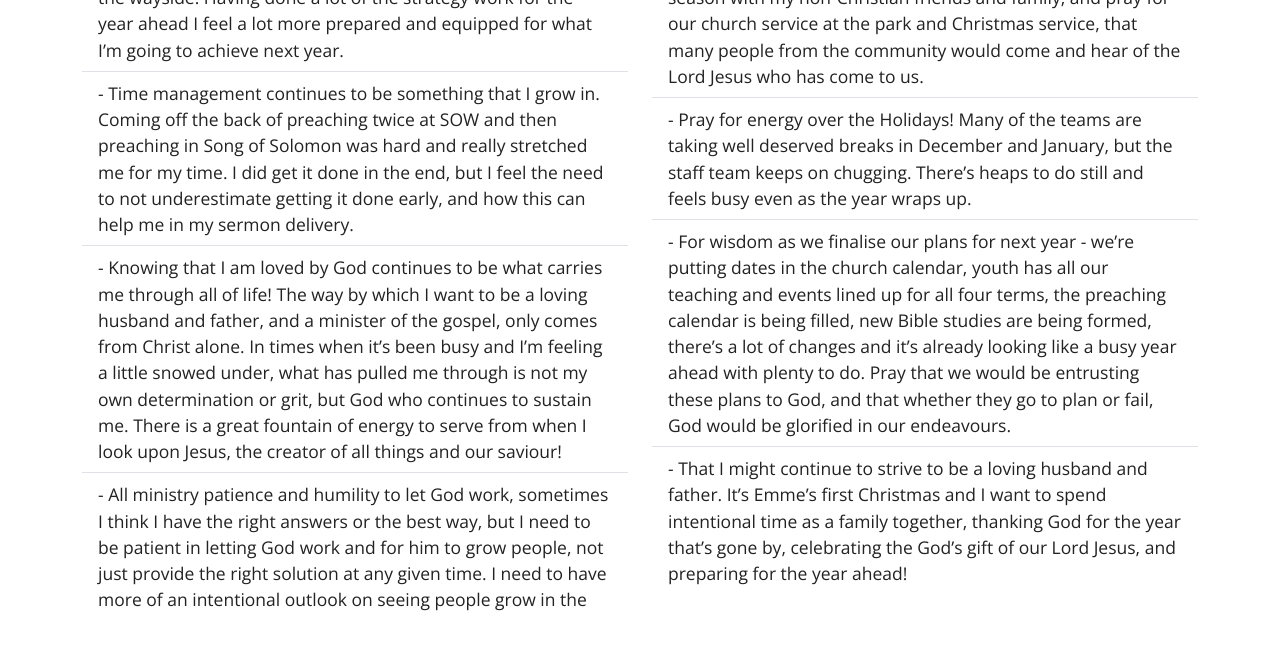
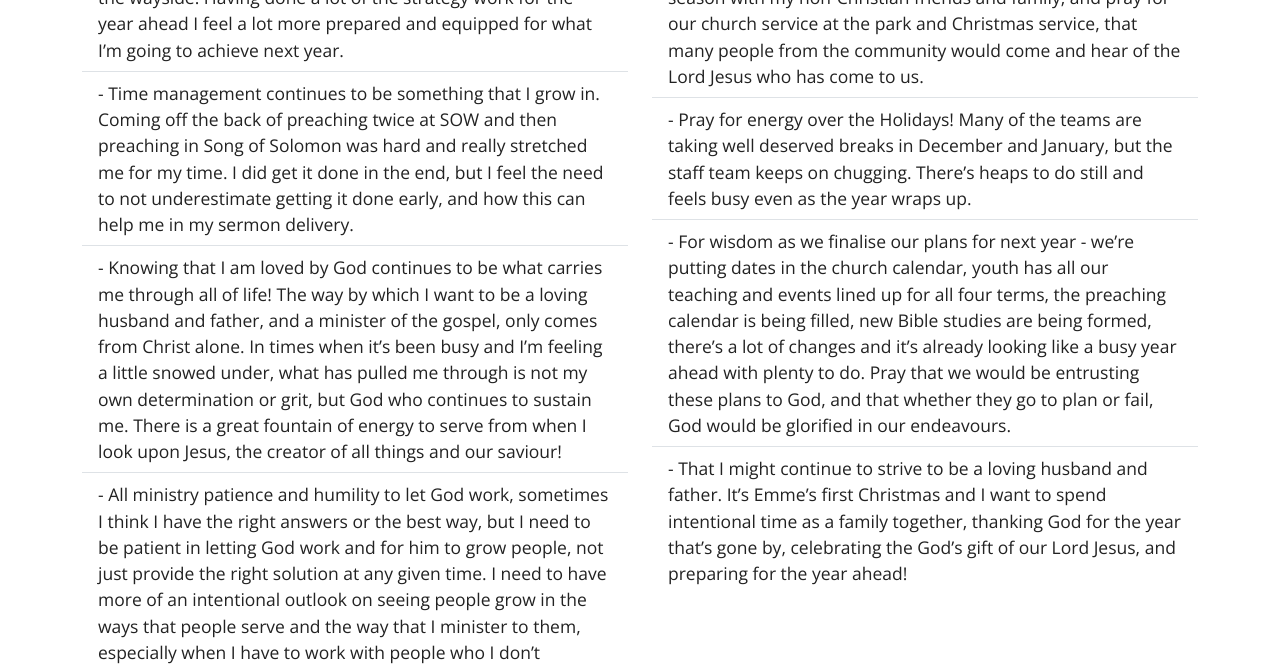
Before and after one commit to JayJune/jayjune.github.io, a Jekyll site: the page built from _posts/2025-12-12-nov.markdown, in a window 1280 px wide and 1400 px high, scrolled down 3157 px. Shown: the top 669 px of the window. Built offline with Jekyll 4.4.1, drawn with Linux system fonts in a browser that asks for light colours; some of the changed text lies outside the part shown.

Commit message:
fix nov text mistakes

```diff
--- a/_posts/2025-12-12-nov.markdown
+++ b/_posts/2025-12-12-nov.markdown
@@ -86,7 +86,7 @@ categories: update
             <li class="list-group-item">- Planning is hard work! But worth it for moving forward. There’s a lot of things that I took on this year that weren’t necessarily planned, and as a result they’ve kind of fallen by the wayside. Having done a lot of the strategy work for the year ahead I feel a lot more prepared and equipped for what I’m going to achieve next year.</li>
             <li class="list-group-item">- Time management continues to be something that I grow in. Coming off the back of preaching twice at SOW and then preaching in Song of Solomon was hard and really stretched me for my time. I did get it done in the end, but I feel the need to not underestimate getting it done early, and how this can help me in my sermon delivery.</li>
             <li class="list-group-item">- Knowing that I am loved by God continues to be what carries me through all of life! The way by which I want to be a loving husband and father, and a minister of the gospel, only comes from Christ alone. In times when it’s been busy and I’m feeling a little snowed under, what has pulled me through is not my own determination or grit, but God who continues to sustain me. There is a great fountain of energy to serve from when I look upon Jesus, the creator of all things and our saviour!</li>
-            <li class="list-group-item">- All ministry patience and humility to let God work, sometimes I think I have the right answers or the best way, but I need to be patient in letting God work and for him to grow people, not just provide the right solution at any given time. I need to have more of an intentional outlook on seeing people grow in the </li>
+            <li class="list-group-item">- All ministry patience and humility to let God work, sometimes I think I have the right answers or the best way, but I need to be patient in letting God work and for him to grow people, not just provide the right solution at any given time. I need to have more of an intentional outlook on seeing people grow in the ways that people serve and the way that I minister to them, especially when I have to work with people who I don’t naturally work well with.</li>
         </ul>
     </div>
     <div class="col-lg-6 my-4">
@@ -111,6 +111,6 @@ categories: update
     </div>
     <div class="col-lg-6 my-4 d-flex flex-column align-items-center">
         <img class="blog-inline-image" src="/assets/images/2511NOV/magnolias.jpg">
-        <i class="text-center">Magnolias which have bloomed in our garden!</i>
+        <i class="text-center">Magnolias which have blossomed in our garden!</i>
     </div>
 </div>
```
